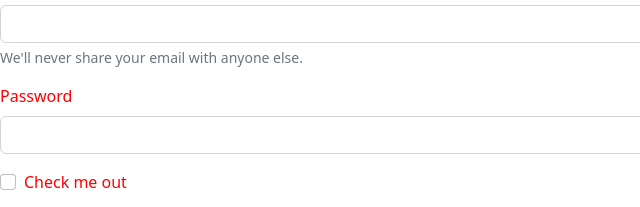
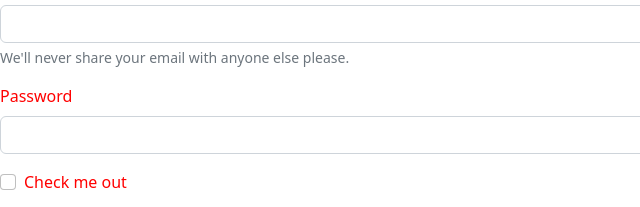
Before and after one commit to jimshadowss/delafacu, a plain HTML site: page HTML/index.html in a window 1280 px wide. Shown: the part 495-702 px from the top of the page, 0-640 px from the left. Drawn offline with nearby package versions, Linux system fonts and the light colour scheme.

Commit message:
Modificado del msj

```diff
--- a/HTML/index.html
+++ b/HTML/index.html
@@ -39,7 +39,7 @@
             <div class="mb-3">
                 <label for="exampleInputEmail1" class="form-label">Email address</label>
                 <input type="email" class="form-control" id="exampleInputEmail1" aria-describedby="emailHelp">
-                <div id="emailHelp" class="form-text">We'll never share your email with anyone else.</div>
+                <div id="emailHelp" class="form-text">We'll never share your email with anyone else please.</div>
             </div>
             <div class="mb-3">
                 <label for="exampleInputPassword1" class="form-label">Password</label>
```
